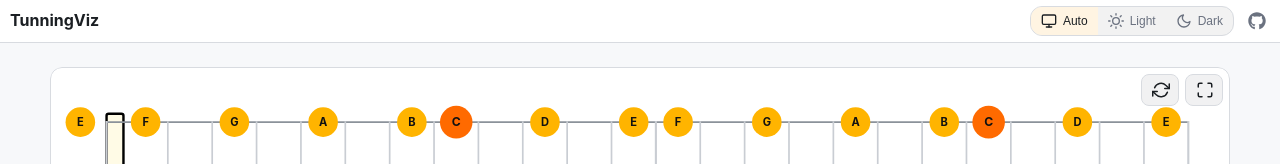
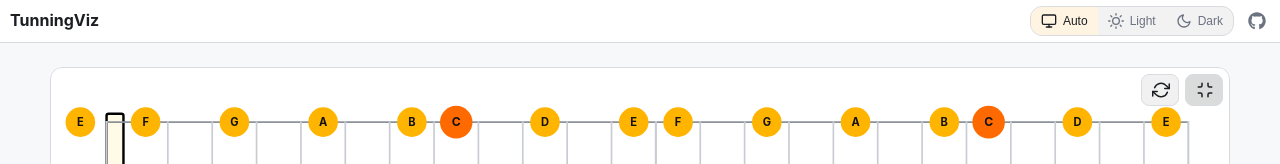
Before and after one commit to DMNerd/tuning-visualizer, a React (Vite) app: page / in a window 1280 px wide. Both pictures are taken after a click on the button 1204 px from the left and 90 px from the top of the page. Shown: the top 164 px of the page. Built offline with nearby package versions, Linux system fonts and the light colour scheme.

Commit message:
Use react-use for fullscreen handling

```diff
--- a/package.json
+++ b/package.json
@@ -24,7 +24,6 @@
     "react-icons": "^5.5.0",
     "react-tooltip": "^5.30.0",
     "react-use": "^17.6.0",
-    "use-debounce": "^10.0.6",
     "use-immer": "^0.11.0",
     "valibot": "^1.1.0"
   },
--- a/src/app/App.jsx
+++ b/src/app/App.jsx
@@ -48,7 +48,7 @@ import {
   ROOT_DEFAULT,
   CAPO_DEFAULT,
   DISPLAY_DEFAULTS,
-  SCALE_DEFAULT
+  SCALE_DEFAULT,
 } from "@/lib/config/appDefaults";
 
 import { DEFAULT_TUNINGS, PRESET_TUNINGS } from "@/lib/presets/presetState";
@@ -69,7 +69,6 @@ import { useScaleOptions } from "@/hooks/useScaleOptions";
 import { useDrawFrets } from "@/hooks/useDrawFrets";
 import { useDefaultTuning } from "@/hooks/useDefaultTuning";
 import { useStringsChange } from "@/hooks/useStringsChange";
-import { useFullscreen } from "@/hooks/useFullscreen";
 import { useDisplayPrefs } from "@/hooks/useDisplayPrefs";
 import { useInstrumentPrefs } from "@/hooks/useInstrumentPrefs";
 import { useTuningIO } from "@/hooks/useTuningIO";
@@ -84,6 +83,7 @@ import { useCapo } from "@/hooks/useCapo";
 import { useResets } from "@/hooks/useResets";
 import { useConfirm } from "@/hooks/useConfirm";
 import { LABEL_VALUES } from "@/hooks/useLabels";
+import { useFullscreen, useToggle } from "react-use"
 
 import { makeImmerSetters } from "@/utils/makeImmerSetters";
 
@@ -159,9 +159,21 @@ export default function App() {
   const boardRef = useRef(null);
   const stageRef = useRef(null);
 
-  const { isActive: isFs, toggle: toggleFs } = useFullscreen(stageRef, {
-    docClass: "is-fs",
+  // Fullscreen (react-use)
+  const [isFsRequested, toggleFs] = useToggle(false);
+  const isFs = useFullscreen(stageRef, isFsRequested, {
+    onClose: () => toggleFs(false),
   });
+
+  // Reflect fullscreen state on <html> for CSS
+  useEffect(() => {
+    const root = document.documentElement;
+    if (isFs) root.classList.add("is-fs");
+    else root.classList.remove("is-fs");
+    return () => {
+      root.classList.remove("is-fs");
+    };
+  }, [isFs]);
 
   // Tuning (defaults + presets + meta)
   const {
@@ -352,7 +364,7 @@ export default function App() {
 
       <main className="page-main">
         <div className="stage fb-stage" ref={stageRef}>
-          <div className="fretboard-wrap" onDoubleClick={toggleFs}>
+          <div className="fretboard-wrap" onDoubleClick={() => toggleFs()}>
             <div className="stage-toolbar">
               <button
                 type="button"
@@ -361,7 +373,7 @@ export default function App() {
                 onClick={() => resetAll({ confirm: true })}
                 title="Reset all to defaults"
               >
-                <FiRefreshCw size={16} aria-hidden={true} />
+                <FiRefreshCw size={16} aria-hidden />
               </button>
               <button
                 type="button"
@@ -369,13 +381,13 @@ export default function App() {
                 aria-label={
                   isFs ? "Exit fullscreen (Esc)" : "Enter fullscreen (F)"
                 }
-                onClick={toggleFs}
+                onClick={() => toggleFs()}
                 title={isFs ? "Exit fullscreen (Esc)" : "Enter fullscreen (F)"}
               >
                 {isFs ? (
-                  <FiMinimize size={16} aria-hidden={true} />
+                  <FiMinimize size={16} aria-hidden />
                 ) : (
-                  <FiMaximize size={16} aria-hidden={true} />
+                  <FiMaximize size={16} aria-hidden />
                 )}
               </button>
             </div>
--- a/src/hooks/useDisplayPrefs.js
+++ b/src/hooks/useDisplayPrefs.js
@@ -1,6 +1,5 @@
 import { useEffect, useMemo } from "react";
-import { useLocalStorage } from "react-use";
-import { useDebounce } from "use-debounce";
+import { useDebounce, useLocalStorage } from "react-use";
 import { useImmer } from "use-immer";
 import { STORAGE_KEYS } from "@/lib/storage/storageKeys";
 import { makeImmerSetters } from "@/utils/makeImmerSetters";
@@ -19,10 +18,7 @@ export function useDisplayPrefs(initial) {
     });
   }, [stored, initial, setPrefs]);
 
-  const [debouncedPrefs] = useDebounce(prefs, 300);
-  useEffect(() => {
-    setStored(debouncedPrefs);
-  }, [debouncedPrefs, setStored]);
+  useDebounce(() => setStored(prefs), 300, [prefs, setStored]);
 
   const fieldSetters = useMemo(
     () =>
--- a/src/hooks/useFullscreen.js
+++ /dev/null
@@ -1,66 +0,0 @@
-import { useCallback, useEffect, useRef, useState, useMemo } from "react";
-
-/**
- * Fullscreen hook for a specific element.
- * Usage:
- *   const { isActive, toggle, enter, exit } = useFullscreen(ref, { docClass: 'is-fs' });
- *
- * Note: Keyboard binding is intentionally not handled here.
- * Use the central hotkeys hook to bind keys like "f".
- */
-export function useFullscreen(targetRef, { docClass = "is-fs" } = {}) {
-  const [isActive, setIsActive] = useState(false);
-  const lastRequestRef = useRef(null);
-
-  const isFs = useCallback(() => {
-    const el = document.fullscreenElement;
-    if (!el) return false;
-    return targetRef?.current ? el === targetRef.current : true;
-  }, [targetRef]);
-
-  const onChange = useCallback(() => {
-    const active = isFs();
-    setIsActive(active);
-    const root = document.documentElement;
-    if (active) root.classList.add(docClass);
-    else root.classList.remove(docClass);
-  }, [isFs, docClass]);
-
-  const enter = useCallback(async () => {
-    if (!targetRef?.current) return;
-    if (document.fullscreenElement) return;
-    try {
-      lastRequestRef.current = targetRef.current;
-      await targetRef.current.requestFullscreen({ navigationUI: "hide" });
-    } catch {
-      /* ignore */
-    }
-  }, [targetRef]);
-
-  const exit = useCallback(async () => {
-    if (!document.fullscreenElement) return;
-    try {
-      await document.exitFullscreen();
-    } catch {
-      /* ignore */
-    }
-  }, []);
-
-  const toggle = useCallback(() => {
-    if (isFs()) exit();
-    else enter();
-  }, [enter, exit, isFs]);
-
-  useEffect(() => {
-    document.addEventListener("fullscreenchange", onChange);
-    return () => {
-      document.removeEventListener("fullscreenchange", onChange);
-      document.documentElement.classList.remove(docClass);
-    };
-  }, [onChange, docClass]);
-
-  return useMemo(
-    () => ({ isActive, toggle, enter, exit }),
-    [isActive, toggle, enter, exit],
-  );
-}
```
Also changed, not shown: 2 other files (tests, documents, lock files or other folders).
